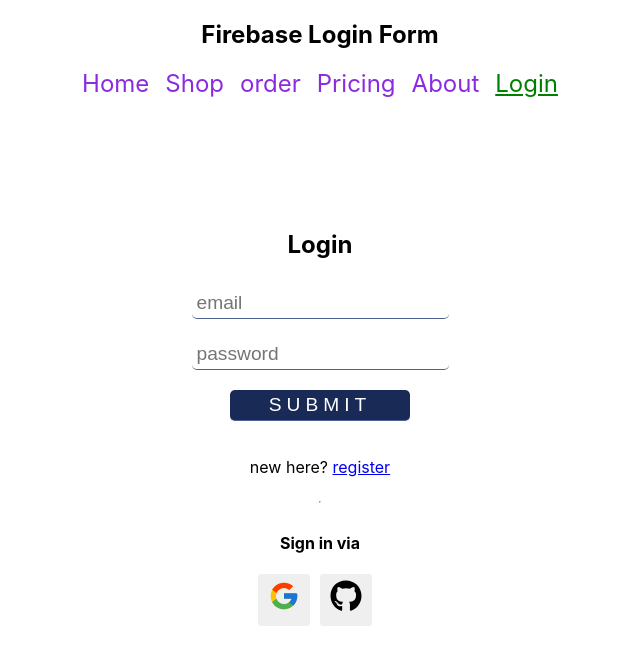
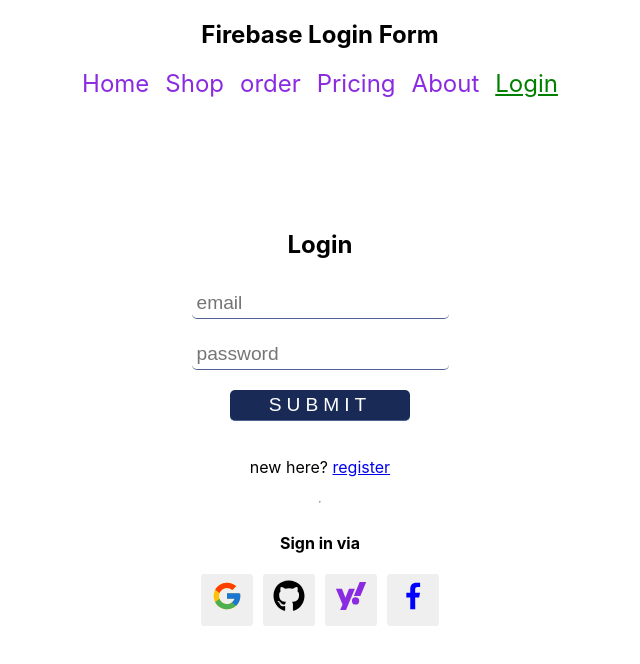
Before and after one commit to arifulhasantotul/firebaseLoginValidate, a React (Create React App) app: page /login in a window 1280 px wide. Shown: the top 664 px of the page, without its empty margins (320-960 px from the left). Built offline with nearby package versions, Linux system fonts and the light colour scheme; no server answers.

Commit message:
facebook

```diff
--- a/src/components/Login/Login.js
+++ b/src/components/Login/Login.js
@@ -2,12 +2,18 @@ import React from "react";
 import { useForm } from "react-hook-form";
 import * as FaIcons from "react-icons/fa";
 import * as FcIcons from "react-icons/fc";
+import * as GrIcons from "react-icons/gr";
 import { Link, useHistory, useLocation } from "react-router-dom";
 import useAuth from "../../hooks/useAuth";
 import "./Login.css";
 
 const Login = () => {
-   const { signInUsingGoogle, signInUsingGithub } = useAuth();
+   const {
+      signInUsingGoogle,
+      signInUsingGithub,
+      signInUsingYahoo,
+      signInUsingFacebook,
+   } = useAuth();
    // use location to track where the click came from
    const location = useLocation();
    const history = useHistory();
@@ -24,6 +30,18 @@ const Login = () => {
 
    const handleGithubSignIn = () => {
       signInUsingGithub().then((result) => {
+         history.push(redirect_url);
+      });
+   };
+
+   const handleYahooSignIn = () => {
+      signInUsingYahoo().then((result) => {
+         history.push(redirect_url);
+      });
+   };
+
+   const handleFacebookSignIn = () => {
+      signInUsingFacebook().then((result) => {
          history.push(redirect_url);
       });
    };
@@ -71,15 +89,33 @@ const Login = () => {
          <hr />
          <div>
             <h4>Sign in via</h4>
-            <button onClick={handleGoogleSignIn} className="btn_submit">
+            <button
+               style={{ color: "#000", margin: "0 5px" }}
+               onClick={handleGoogleSignIn}
+               className="btn_submit"
+            >
                <FcIcons.FcGoogle />
             </button>
             <button
-               style={{ color: "#000", margin: "0 10px" }}
+               style={{ color: "#000", margin: "0 5px" }}
                onClick={handleGithubSignIn}
                className="btn_submit"
             >
                <FaIcons.FaGithub />
+            </button>
+            <button
+               style={{ color: "blueviolet", margin: "0 5px" }}
+               onClick={handleYahooSignIn}
+               className="btn_submit"
+            >
+               <FaIcons.FaYahoo />
+            </button>
+            <button
+               style={{ color: "blue", margin: "0 5px" }}
+               onClick={handleFacebookSignIn}
+               className="btn_submit"
+            >
+               <GrIcons.GrFacebookOption />
             </button>
          </div>
       </div>
--- a/src/hooks/useFirebase.js
+++ b/src/hooks/useFirebase.js
@@ -1,7 +1,9 @@
 import {
+   FacebookAuthProvider,
    getAuth,
    GithubAuthProvider,
    GoogleAuthProvider,
+   OAuthProvider,
    onAuthStateChanged,
    signInWithPopup,
    signOut,
@@ -18,6 +20,8 @@ const useFirebase = () => {
    const auth = getAuth();
    const googleProvider = new GoogleAuthProvider();
    const githubProvider = new GithubAuthProvider();
+   const yahooProvider = new OAuthProvider("yahoo.com");
+   const facebookProvider = new FacebookAuthProvider();
 
    const signInUsingGoogle = () => {
       return signInWithPopup(auth, googleProvider);
@@ -25,6 +29,14 @@ const useFirebase = () => {
 
    const signInUsingGithub = () => {
       return signInWithPopup(auth, githubProvider);
+   };
+
+   const signInUsingYahoo = () => {
+      return signInWithPopup(auth, yahooProvider);
+   };
+
+   const signInUsingFacebook = () => {
+      return signInWithPopup(auth, facebookProvider);
    };
 
    const handleLogout = () => {
@@ -50,6 +62,8 @@ const useFirebase = () => {
       error,
       signInUsingGoogle,
       signInUsingGithub,
+      signInUsingYahoo,
+      signInUsingFacebook,
       handleLogout,
    };
 };
```
